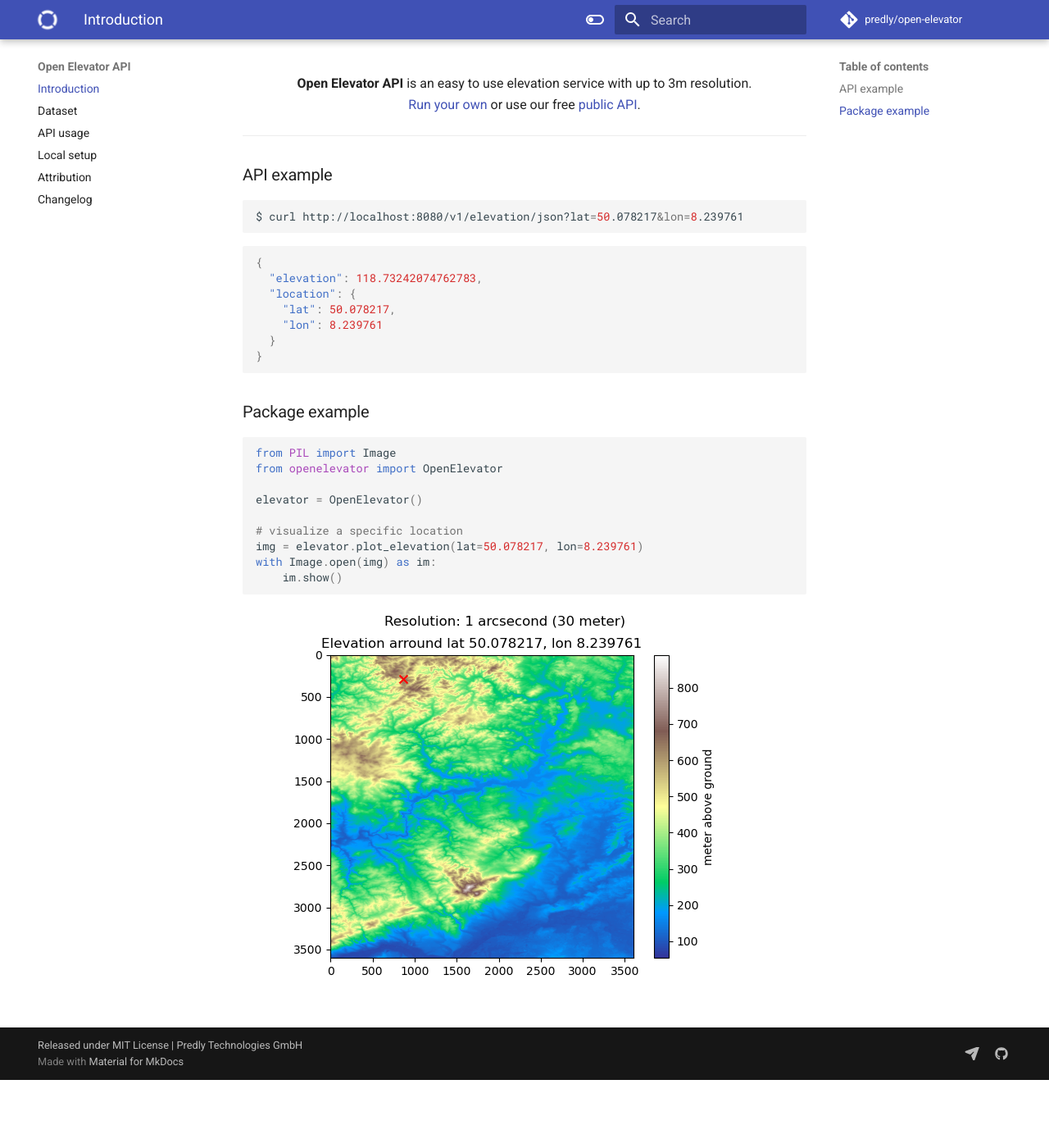
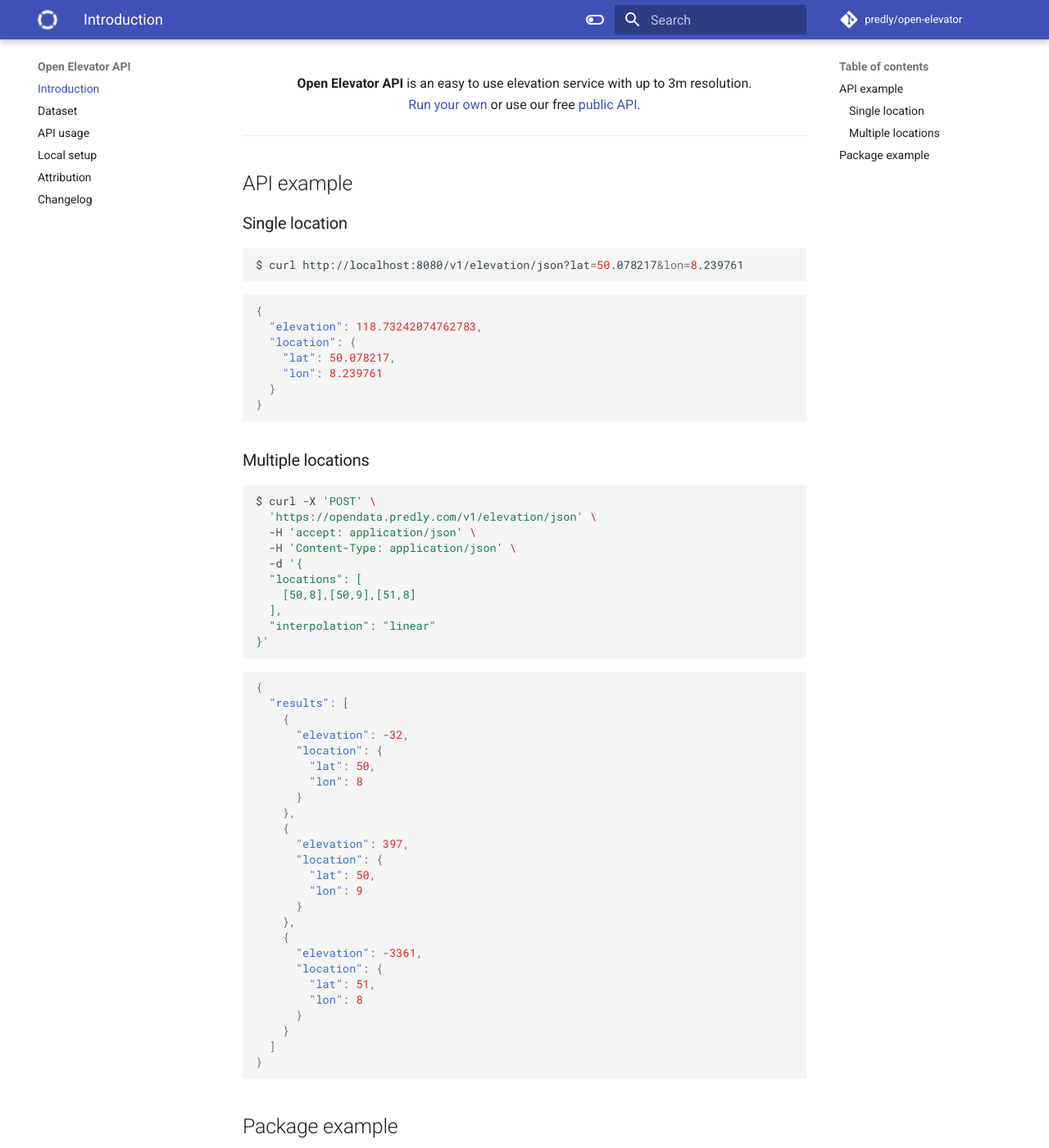
Before and after one commit to juaAI/open-elevator, an MkDocs documentation site: the page built from docs/index.md, in a window 1280 px wide and 1400 px high, scrolled down 414 px. Shown: the whole window at 82% size. Built offline with MkDocs 1.6.1 and Material for MkDocs 9.7.7, drawn with Linux system fonts in a browser that asks for light colours; nearby versions of some CDN libraries; comment, search, counter and statistics services are not loaded; before the commit the page ends 1731 px from its top, so only the background shows below that.

Commit message:
updated docs

````diff
--- a/docs/index.md
+++ b/docs/index.md
@@ -7,7 +7,9 @@
 </div>
 ---
 
-### API example
+## API example
+
+### Single location
 
 ``` shell
 $ curl http://localhost:8080/v1/elevation/json?lat=50.078217&lon=8.239761
@@ -23,7 +25,50 @@ $ curl http://localhost:8080/v1/elevation/json?lat=50.078217&lon=8.239761
 }
 ```
 
-### Package example
+### Multiple locations
+
+```shell
+$ curl -X 'POST' \
+  'https://opendata.predly.com/v1/elevation/json' \
+  -H 'accept: application/json' \
+  -H 'Content-Type: application/json' \
+  -d '{
+  "locations": [
+    [50,8],[50,9],[51,8]
+  ],
+  "interpolation": "linear"
+}'
+```
+
+```json
+{
+  "results": [
+    {
+      "elevation": -32,
+      "location": {
+        "lat": 50,
+        "lon": 8
+      }
+    },
+    {
+      "elevation": 397,
+      "location": {
+        "lat": 50,
+        "lon": 9
+      }
+    },
+    {
+      "elevation": -3361,
+      "location": {
+        "lat": 51,
+        "lon": 8
+      }
+    }
+  ]
+}
+```
+
+## Package example
 
 ```python
 from PIL import Image
--- a/mkdocs.yml
+++ b/mkdocs.yml
@@ -17,7 +17,7 @@ theme:
 
 repo_name: predly/open-elevator
 repo_url: https://github.com/predly/open-elevator
-copyright: Released under MIT License | <a href="https://predly.com" >Predly Technologies GmbH</a>
+copyright: Released under MIT License | <a href="https://predly.com" >Predly Technologies</a>
 
 extra_javascript:
   - https://cdnjs.cloudflare.com/ajax/libs/highlight.js/10.7.2/highlight.min.js
````
Also changed, not shown: docs/api.md (+4 -2 lines).
